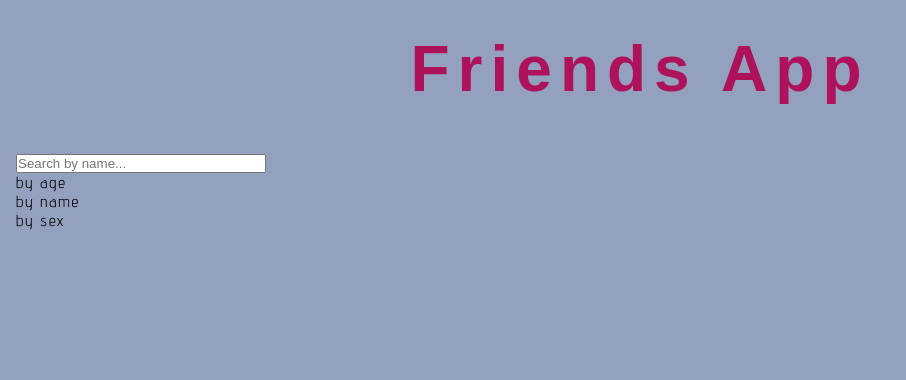
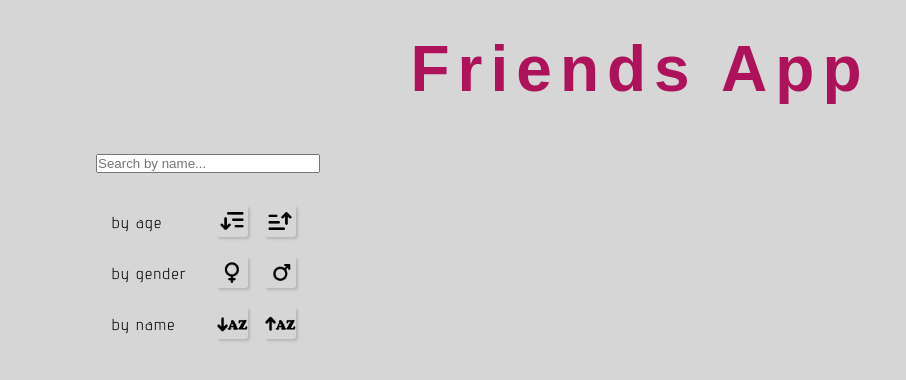
Before and after one commit to ORybka/friends-app, a plain HTML site: page index.html in a window 1280 px wide. Shown: the whole page, without its empty margins (0-906 px from the left). Drawn offline with Linux system fonts and the light colour scheme; no server answers; a web font is replaced by a local one.

Commit message:
add sort style

```diff
--- a/index.html
+++ b/index.html
@@ -11,13 +11,39 @@
 <body>
   <div class="main-container">
     <h1 class="main-title">Friends App</h1>
-    <div class="row">
-      <aside class="col filter-container">
+    <div class="row inner-main-container">
+      <aside class="col sort-container">
         <input type="search" name="user-names" id="user-names" list="users-list" placeholder="Search by name..." autocomplete="off">
         <datalist id="users-list"></datalist>
-        <div class="by-age">by age</div>
-        <div class="ny-name">by name</div>
-        <div class="be-sex">by sex</div>
+        <div class="inner-sort-container">
+          <div class="row age">
+            <p class="sort-title by-age">by age</p>
+            <div class="row radios-container">
+              <input class="radio-input" type="radio" name="sortAge" id="sort-descending"></input>
+              <label class="sort-label button-descending" for="sort-descending"></label>
+              <input class="radio-input" type="radio" name="sortAge" id="sort-ascending"></input>
+              <label class="sort-label button-ascending" for="sort-ascending"></label>
+            </div>
+          </div>
+          <div class="row gender">
+            <p class="sort-title by-gender">by gender</p>
+            <div class="row radios-container">
+              <input class="radio-input" type="radio" name="sortGender" id="sort-male"></input>
+              <label class="sort-label button-male" for="sort-male"></label>
+              <input class="radio-input" type="radio" name="sortGender" id="sort-female"></input>
+              <label class="sort-label button-female" for="sort-female"></label>
+            </div>
+          </div>
+          <div class="row name">
+            <p class="sort-title by-name">by name</p>
+            <div class="row radios-container">
+              <input class="radio-input" type="radio" name="sortAge" id="sort-AZ"></input>
+              <label class="sort-label button-AZ" for="sort-AZ"></label>
+              <input class="radio-input" type="radio" name="sortAge" id="sort-ZA"></input>
+              <label class="sort-label button-ZA" for="sort-ZA"></label>
+            </div>
+          </div>
+        </div>
       </aside>
       <main class="users-container"></main>
     </div>
--- a/style.scss
+++ b/style.scss
@@ -24,7 +24,7 @@ li {
 }
 
 $colors: (
-  background: #93a1bf,
+  background: #d6d6d6,
   card-background: #ebe6e6,
   accent: #ad125b,
 );
@@ -62,7 +62,7 @@ body {
 
 .main-container {
   height: 100vh;
-  max-width: 82rem;
+  max-width: 70rem;
   margin: 0 auto;
   text-align: center;
 }
@@ -75,7 +75,12 @@ body {
   color: color(accent);
 }
 
-.filter-container {
+.inner-main-container {
+  width: 100%;
+  margin: 0 auto;
+}
+
+.sort-container {
   width: 20%;
   margin: 1rem;
   text-align: left;
@@ -92,7 +97,6 @@ body {
   height: 18rem;
   width: 16rem;
   margin: 1rem;
-  // background-color: color(card-background);
   border-radius: 0.3rem;
   box-shadow: rgba(0, 0, 0, 0.349) 0px 5px 15px;
 
@@ -162,3 +166,58 @@ body {
     text-decoration: underline;
   }
 }
+
+.inner-sort-container {
+  margin-top: 2rem;
+}
+
+.sort-title {
+  width: 5rem;
+  padding: 0.5rem 0;
+  margin: 0 1rem;
+  text-align: left;
+}
+
+.radios-container {
+  width: 7rem;
+}
+
+.age,
+.gender,
+.name {
+  margin-bottom: 1rem;
+}
+
+.radio-input {
+  position: relative;
+  height: 0;
+  width: 0;
+  cursor: pointer;
+}
+
+.sort-label {
+  position: relative;
+  display: block;
+  height: 2rem;
+  width: 2rem;
+  margin: 0 0.5rem;
+  border-radius: 3px;
+  background-size: cover;
+  background-position: center;
+  box-shadow: rgba(0, 0, 0, 0.15) 1.95px 1.95px 2.6px;
+}
+
+@mixin setButton($items) {
+  @each $item in $items {
+    .button-#{$item} {
+      background-image: url(assets/icons/#{$item}.png);
+
+      &:hover,
+      &:focus {
+        background-image: url(assets/icons/#{$item}_active.png);
+      }
+    }
+  }
+}
+
+@include setButton(('descending', 'ascending', 'male', 'female', 'AZ', 'ZA'));
```
Also changed, not shown: assets/icons/AZ.png (added), assets/icons/AZ_active.png (added), assets/icons/ZA.png (added), assets/icons/ZA_active.png (added), assets/icons/ascending.png (added), assets/icons/ascending_active.png (added), assets/icons/descending.png (added), assets/icons/descending_active.png (added), assets/icons/female.png (added), assets/icons/female_active.png (added), assets/icons/male-female.png (added), assets/icons/male-female_active.png (added), assets/icons/male.png (added), assets/icons/male_active.png (added), 1 more files, 1 other file.
